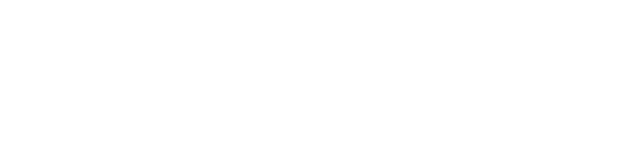
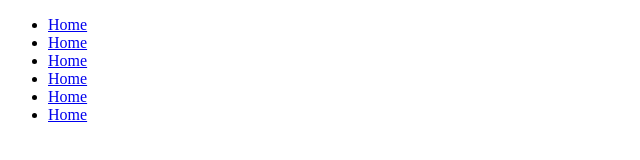
Before and after one commit to AbodunrinSharon/cbt_platform, a plain HTML site: page public/views/admin_dashboard.html in a window 1280 px wide. Shown: the whole page, without its empty margins (0-640 px from the left). Drawn offline with Linux system fonts and the light colour scheme.

Commit message:
Update admin_dashboard.html

```diff
--- a/public/views/admin_dashboard.html
+++ b/public/views/admin_dashboard.html
@@ -8,7 +8,48 @@
   <link rel="stylesheet" type="text/css" href="style.css">
 </head>
 <body>
-
+  <div id="dashboard-container">
+    <div id="dashboard-navigation">
+      <ul class="nav-list">
+        <li>
+          <a id="nav-btn home-btn" href="#">
+            <span class="icon"></span>
+            <span class="title">Home</span>
+          </a>
+        </li>
+        <li>
+          <a id="nav-btn home-btn" href="#">
+            <span class="icon"></span>
+            <span class="title">Home</span>
+          </a>
+        </li>
+        <li>
+          <a id="nav-btn home-btn" href="#">
+            <span class="icon"></span>
+            <span class="title">Home</span>
+          </a>
+        </li>
+        <li>
+          <a id="nav-btn home-btn" href="#">
+            <span class="icon"></span>
+            <span class="title">Home</span>
+          </a>
+        </li>
+        <li>
+          <a id="nav-btn home-btn" href="#">
+            <span class="icon"></span>
+            <span class="title">Home</span>
+          </a>
+        </li>
+        <li>
+          <a id="nav-btn home-btn" href="#">
+            <span class="icon"></span>
+            <span class="title">Home</span>
+          </a>
+        </li>
+      </ul>
+    </div>
+  </div>
 </body>
 
 </html>
```
